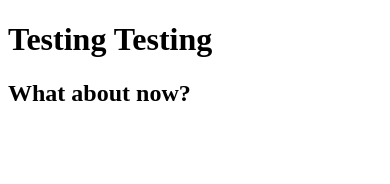
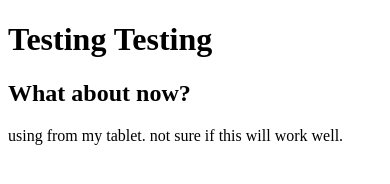
Before and after one commit to GrandpaGrizz/CodingPractice, a plain HTML site: page Practice.html in a window 390 px wide. Drawn offline with Linux system fonts and the light colour scheme.

Commit message:
from tablet

```diff
--- a/Practice.html
+++ b/Practice.html
@@ -8,5 +8,7 @@
 <body>
     <h1>Testing Testing</h1>
     <h2>What about now?</h2>
+    <p>using from my tablet. not sure if this will work well.</p>
+
 </body>
 </html>
```
